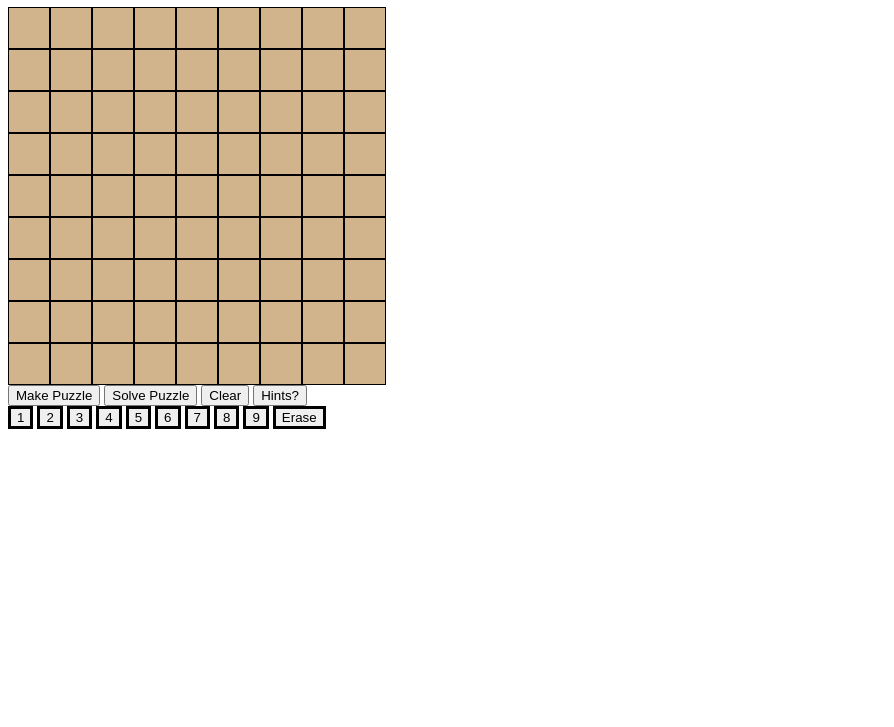
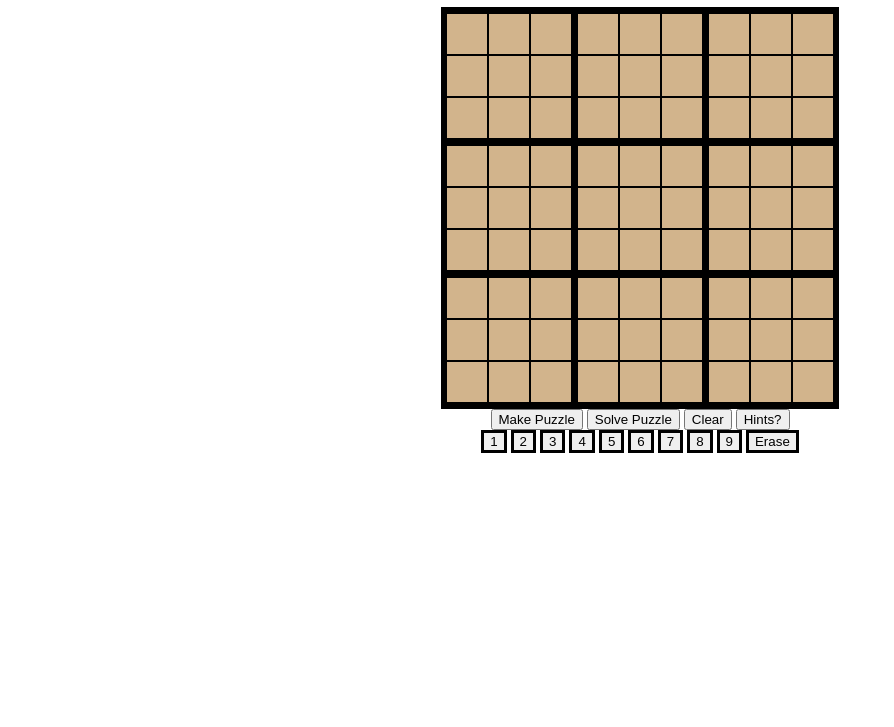
Before and after one commit to bburchett13/sudoku, a plain HTML site: page index.html in a window 1280 px wide. Shown: the part 73-800 px from the top of the page, without its empty margins (0-894 px from the left). Drawn offline with Linux system fonts and the light colour scheme.

Commit message:
fixed styles

```diff
--- a/index.html
+++ b/index.html
@@ -20,206 +20,207 @@
 
         <div class="gameContainer">
 
-            <div class="gameRow">
+            <div class="gameRow" id="row1">
+
+                <div class="gameCell" id="col1"></div>
+
+                <div class="gameCell"></div>
+
+                <div class="gameCell" id="col3"></div>
 
                 <div class="gameCell"></div>
 
                 <div class="gameCell"></div>
 
-                <div class="gameCell"></div>
+                <div class="gameCell" id="col6"></div>
 
                 <div class="gameCell"></div>
 
                 <div class="gameCell"></div>
 
+                <div class="gameCell" id="col9"></div>
+
+            </div>
+
+            <div class="gameRow" id="row2">
+
+                <div class="gameCell" id="col1"></div>
+
                 <div class="gameCell"></div>
+
+                <div class="gameCell" id="col3"></div>
 
                 <div class="gameCell"></div>
 
                 <div class="gameCell"></div>
 
-                <div class="gameCell"></div>
-
-            </div>
-
-            <div class="gameRow">
+                <div class="gameCell" id="col6"></div>
 
                 <div class="gameCell"></div>
 
                 <div class="gameCell"></div>
 
+                <div class="gameCell" id="col9"></div>
+
+            </div>
+
+            <div class="gameRow" id="row3">
+
+                <div class="gameCell" id="col1"></div>
+
                 <div class="gameCell"></div>
+
+                <div class="gameCell" id="col3"></div>
 
                 <div class="gameCell"></div>
 
                 <div class="gameCell"></div>
 
-                <div class="gameCell"></div>
+                <div class="gameCell" id="col6"></div>
 
                 <div class="gameCell"></div>
 
                 <div class="gameCell"></div>
 
-                <div class="gameCell"></div>
+                <div class="gameCell" id="col9"></div>
 
             </div>
 
-            <div class="gameRow">
+            <div class="gameRow" id="row4">
+
+                <div class="gameCell" id="col1"></div>
+
+                <div class="gameCell"></div>
+
+                <div class="gameCell" id="col3"></div>
 
                 <div class="gameCell"></div>
 
                 <div class="gameCell"></div>
 
-                <div class="gameCell"></div>
+                <div class="gameCell" id="col6"></div>
 
                 <div class="gameCell"></div>
 
                 <div class="gameCell"></div>
 
+                <div class="gameCell" id="col9"></div>
+
+            </div>
+
+            <div class="gameRow" id="row5">
+
+                <div class="gameCell" id="col1"></div>
+
                 <div class="gameCell"></div>
+
+                <div class="gameCell" id="col3"></div>
 
                 <div class="gameCell"></div>
 
                 <div class="gameCell"></div>
 
-                <div class="gameCell"></div>
-
-            </div>
-
-            <div class="gameRow">
+                <div class="gameCell" id="col6"></div>
 
                 <div class="gameCell"></div>
 
                 <div class="gameCell"></div>
 
+                <div class="gameCell" id="col9"></div>
+
+            </div>
+
+            <div class="gameRow" id="row6">
+
+                <div class="gameCell" id="col1"></div>
+
                 <div class="gameCell"></div>
+
+                <div class="gameCell" id="col3"></div>
 
                 <div class="gameCell"></div>
 
                 <div class="gameCell"></div>
 
-                <div class="gameCell"></div>
+                <div class="gameCell" id="col6"></div>
 
                 <div class="gameCell"></div>
 
                 <div class="gameCell"></div>
 
-                <div class="gameCell"></div>
+                <div class="gameCell" id="col9"></div>
 
             </div>
 
-            <div class="gameRow">
+            <div class="gameRow" id="row7">
+
+                <div class="gameCell" id="col1"></div>
+
+                <div class="gameCell"></div>
+
+                <div class="gameCell" id="col3"></div>
 
                 <div class="gameCell"></div>
 
                 <div class="gameCell"></div>
 
-                <div class="gameCell"></div>
+                <div class="gameCell" id="col6"></div>
 
                 <div class="gameCell"></div>
 
                 <div class="gameCell"></div>
 
+                <div class="gameCell" id="col9"></div>
+
+            </div>
+
+            <div class="gameRow" id="row8">
+
+                <div class="gameCell" id="col1"></div>
+
                 <div class="gameCell"></div>
+
+                <div class="gameCell" id="col3"></div>
 
                 <div class="gameCell"></div>
 
                 <div class="gameCell"></div>
 
-                <div class="gameCell"></div>
-
-            </div>
-
-            <div class="gameRow">
+                <div class="gameCell" id="col6"></div>
 
                 <div class="gameCell"></div>
 
                 <div class="gameCell"></div>
 
+                <div class="gameCell" id="col9"></div>
+
+            </div>
+
+            <div class="gameRow" id="row9">
+
+                <div class="gameCell" id="col1"></div>
+
                 <div class="gameCell"></div>
+
+                <div class="gameCell" id="col3"></div>
 
                 <div class="gameCell"></div>
 
                 <div class="gameCell"></div>
 
-                <div class="gameCell"></div>
+                <div class="gameCell" id="col6"></div>
 
                 <div class="gameCell"></div>
 
                 <div class="gameCell"></div>
 
-                <div class="gameCell"></div>
-
-            </div>
-
-            <div class="gameRow">
-
-                <div class="gameCell"></div>
-
-                <div class="gameCell"></div>
-
-                <div class="gameCell"></div>
-
-                <div class="gameCell"></div>
-
-                <div class="gameCell"></div>
-
-                <div class="gameCell"></div>
-
-                <div class="gameCell"></div>
-
-                <div class="gameCell"></div>
-
-                <div class="gameCell"></div>
-
-            </div>
-
-            <div class="gameRow">
-
-                <div class="gameCell"></div>
-
-                <div class="gameCell"></div>
-
-                <div class="gameCell"></div>
-
-                <div class="gameCell"></div>
-
-                <div class="gameCell"></div>
-
-                <div class="gameCell"></div>
-
-                <div class="gameCell"></div>
-
-                <div class="gameCell"></div>
-
-                <div class="gameCell"></div>
-
-            </div>
-
-            <div class="gameRow">
-
-                <div class="gameCell"></div>
-
-                <div class="gameCell"></div>
-
-                <div class="gameCell"></div>
-
-                <div class="gameCell"></div>
-
-                <div class="gameCell"></div>
-
-                <div class="gameCell"></div>
-
-                <div class="gameCell"></div>
-
-                <div class="gameCell"></div>
-
-                <div class="gameCell"></div>
+                <div class="gameCell" id="col9"></div>
 
             </div>
 
         </div>
-
+        <div class="buttons">
+            <div class="settingsButtons">
                 <button id="makePuzzle">Make Puzzle</button>
 
                 <button id="solve">Solve Puzzle</button>
@@ -227,7 +228,7 @@
                 <button id="clear">Clear</button>
 
                 <button id="playerHints">Hints?</button>
-
+            </div>
             <div id="numberButtons">
 
                 <button class='numberButton' id="button1">1</button>
@@ -251,6 +252,6 @@
                 <button class='numberButton' id="erase">Erase</button>
 
             </div>
-
+        </div>
     </body>
 </html>
--- a/script.js
+++ b/script.js
@@ -16,7 +16,7 @@ gameLayout = [7, 1, 4, 6, 8, 2, '', 5, '', '', 5, '', 9, 1, 7, 4, 8, 2, '', '',
 
 // gameLayout = [1, '', '', '', '', 3, 5, '', 6, '', '', '', '', '', '', 8, '', 7, '', 5, '', 6, '', '', '', '', '', '', '', 6, '', '', 7, '', '', 8, '', '', 8, '', 6, '', 2, '', '', 4, '', '', 9, '', '', 6, '', '', '', '', '', '', '', 4, '', 2, '', 2, '', 4, '', '', '', '', '', '', 9, '', 7, 5, '', '', '', '', 3];
 
-let answer = [];
+let answer = gameLayout;
 // var answer = [5, 3, 4, 6, 7, 8, 9, 1, 2, 6, 7, 2, 1, 9, 5, 3, 4, 8, 1, 9, 8, 3, 4, 2, 5, 6, 7, 8, 5, 9, 7, 6, 1, 4, 2, 3, 4, 2, 6, 8, 5, 3, 7, 9, 1, 7, 1, 3, 9, 2, 4, 8, 5, 6, 9, 6, 1, 5, 3, 7, 2, 8, 4, 2, 8, 7, 4, 1, 9, 6, 3, 5, 3, 4, 5, 2, 8, 6, 1, 7, 9];
 let numberButtons = document.getElementsByClassName('numberButton');
 let hints = document.getElementById("playerHints");
@@ -147,7 +147,7 @@ btnHints.addEventListener('click', () => {
 
 
     };
-    colorCells(gameLayout, answer, playableCells, playerHintsON)
+    colorCells(gameCells, answer, playableCells, playerHintsON)
 });
 
 
@@ -159,14 +159,14 @@ solveBtn.addEventListener('click', () => {
         gameCells[i].innerHTML = answer[i];
 
     };
-
+    colorCells(gameCells,answer,playableCells,playerHintsON);
 });
 
 let makeBtn = document.querySelector("#makePuzzle");
 makeBtn.addEventListener('click', () => {
 
     makeGame(gameLayout);
-    answer = solve(gameLayout, playableCells);
+    answer = solve(answer, playableCells);
 
 });
 //#endregion
@@ -265,7 +265,7 @@ function colorCell(index, color, playerHintsON) {
 
 }
 
-function colorCells(gameLayout, answer, playableCells, playerHintsON){
+function colorCells(gameCells, answer, playableCells, playerHintsON){
 
     if (playerHintsON) {
 
@@ -383,7 +383,7 @@ function checkIfValid(gameArray, num, index) {
 
     };
     //check square
-    if (checkSquare(square, num)) {
+    if (checkSquare(gameArray, square, num)) {
 
         console.log(checkSquare('square', testNum));
         return false;
@@ -401,7 +401,7 @@ function findSquare(row, column) {
 };
 
 //check the 3x3 square to see if num is present. return true if present
-function checkSquare(square, num) {
+function checkSquare(gameLayout, square, num) {
     counter = 0;
     //Define the square indeces for the square we are searching
     //#region
--- a/style.css
+++ b/style.css
@@ -1,7 +1,8 @@
-.gameContainer {
+h1, .gameContainer, .buttons {
 
     display: flex;
     flex-direction: column;
+    align-items: center;
 
 }
 
@@ -44,3 +45,27 @@
     border: 3px solid black;
 
 }
+
+#row3, #row6, #row9 {
+
+    border-bottom: 6px solid black;
+
+}
+
+#col3, #col6, #col9 {
+
+    border-right: 6px solid black;
+
+}
+
+#row1 {
+
+    border-top: 6px solid black;
+
+}
+
+#col1 {
+
+    border-left: 6px solid black;
+
+}
```
Lines whose indentation alone changed are shown as unchanged.
